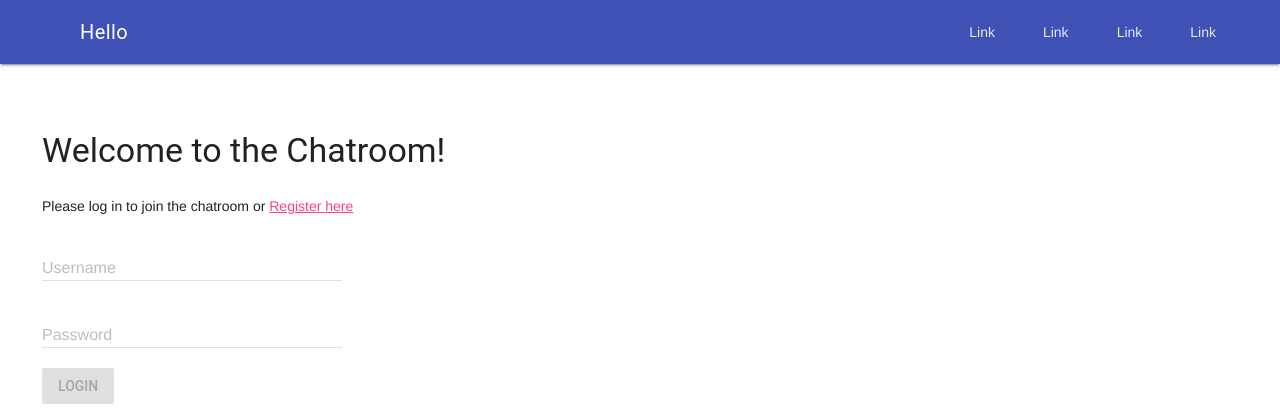
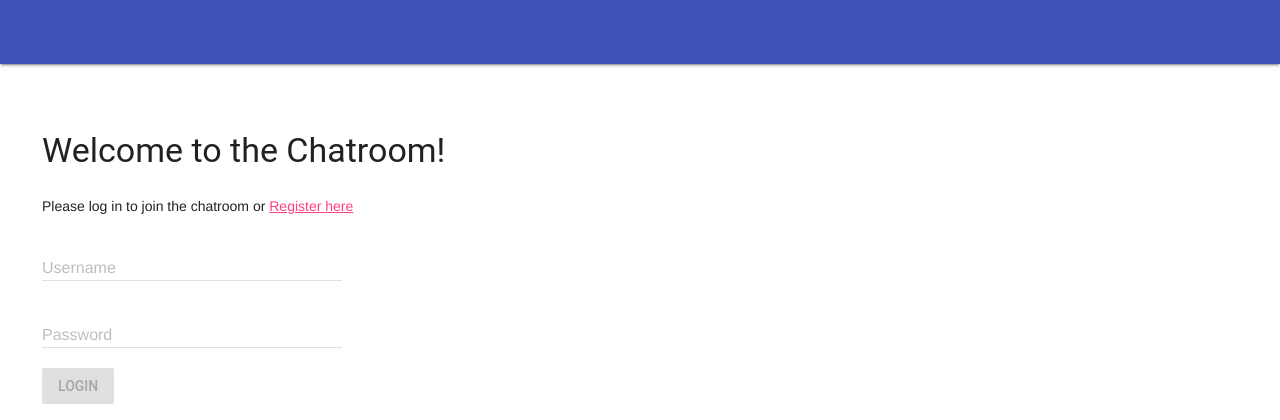
Before and after one commit to hannespirhofer/Django-ChatApp, a Django app: page /login/ in a window 1280 px wide. Shown: the top 420 px of the page. Run offline with Django 5.2, Linux system fonts and the light colour scheme.

Commit message:
Design fix

```diff
--- a/django_chat_app/templates/base.html
+++ b/django_chat_app/templates/base.html
@@ -31,16 +31,18 @@
         <div class="mdl-layout__header-row">
           <!-- Title -->
           <span class="mdl-layout-title">
+            {% if request.user.is_authenticated %}
             	Hello {{ request.user.first_name }}
+            {% endif %}
           </span>
           <!-- Add spacer, to align navigation to the right -->
           <div class="mdl-layout-spacer"></div>
           <!-- Navigation. We hide it in small screens. -->
           <nav class="mdl-navigation mdl-layout--large-screen-only">
+            <!-- <a class="mdl-navigation__link" href="">Link</a>
             <a class="mdl-navigation__link" href="">Link</a>
             <a class="mdl-navigation__link" href="">Link</a>
-            <a class="mdl-navigation__link" href="">Link</a>
-            <a class="mdl-navigation__link" href="">Link</a>
+            <a class="mdl-navigation__link" href="">Link</a> -->
 
             {% if request.user.is_authenticated %}
               <a href="/logout">Logout</a>
```
